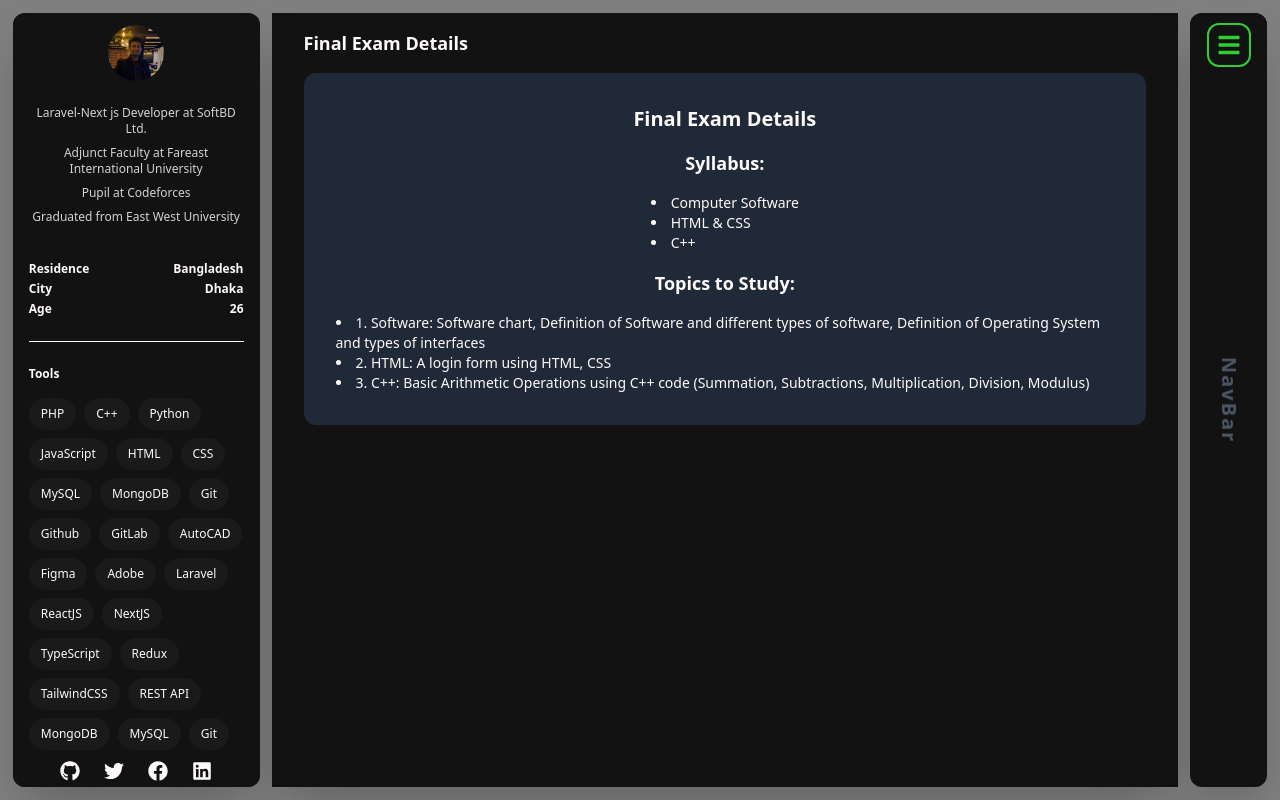
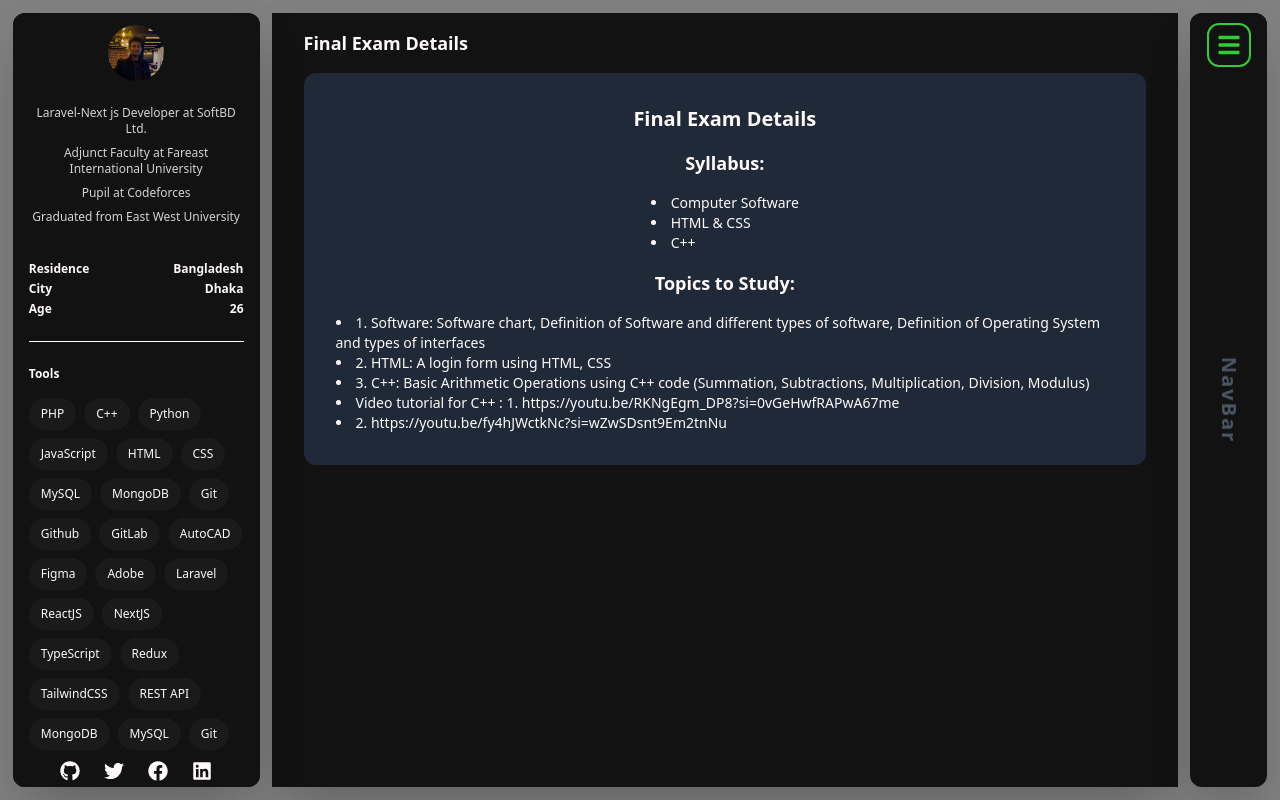
Before and after one commit to Azman-Ahmed/azman-ahmed09, a Next.js app: page /CSE1111 in a window 1280 px wide. Built offline with nearby package versions, Linux system fonts and the light colour scheme.

Commit message:
updated the suggestions

```diff
--- a/src/app/_components/ConstantData/CSE1111fall24.tsx
+++ b/src/app/_components/ConstantData/CSE1111fall24.tsx
@@ -18,7 +18,10 @@
         topics_to_study: [
           "1. Software: Software chart, Definition of Software and different types of software, Definition of Operating System and types of interfaces",
           "2. HTML: A login form using HTML, CSS",
-          "3. C++: Basic Arithmetic Operations using C++ code (Summation, Subtractions, Multiplication, Division, Modulus)"
+          "3. C++: Basic Arithmetic Operations using C++ code (Summation, Subtractions, Multiplication, Division, Modulus)",
+          "Video tutorial for C++ : 1. https://youtu.be/RKNgEgm_DP8?si=0vGeHwfRAPwA67me ",
+          "                         2. https://youtu.be/fy4hJWctkNc?si=wZwSDsnt9Em2tnNu",
+
 
         ]
       }
--- a/src/app/_components/Home/Banner.tsx
+++ b/src/app/_components/Home/Banner.tsx
@@ -7,9 +7,10 @@
 
 const Typewriter = dynamic(() => import("typewriter-effect"), { ssr: false });
 
-const Banner = () => {
+const Banner = ({ setIsOpen }: { setIsOpen?: (value: boolean) => void }) => {
   return (
-    <div className="mb-20 sm:mb-12 md:mb-16 lg:mb-20 xl:mb-24 2xl:mb-28"> {/* Added margin-bottom */}
+    <div className="mb-20 sm:mb-12 md:mb-16 lg:mb-20 xl:mb-24 2xl:mb-28">
+      {/* Added margin-bottom */}
       <BannerLayout>
         <div className="absolute inset-0 z-20 flex items-center justify-center py-6 w-full h-full bg-gradient-to-t from-MidNightBlack">
           {/* Responsive Two-Column Layout */}
@@ -45,7 +46,10 @@
               </div>
 
               {/* Button */}
-              <button className="bg-Green text-Snow px-6 py-2 rounded-lg font-bold hover:bg-Green/90">
+              <button
+                className="bg-Green text-Snow px-6 py-2 rounded-lg font-bold hover:bg-Green/90"
+                onClick={() => setIsOpen && setIsOpen(true)}
+              >
                 Explore
               </button>
             </div>
--- a/src/app/_components/LeftSideBar/LeftSideBarComponents/Tools.tsx
+++ b/src/app/_components/LeftSideBar/LeftSideBarComponents/Tools.tsx
@@ -1,4 +1,4 @@
-import Badge from '../../intro/Badges';
+import Badge from '../../layouts/Badges';
 import { TECH_STACK } from '../../ConstantData/constants';
 const Tools = () => {
   return (
--- a/src/app/_components/RightSideBar/rightbar.tsx
+++ b/src/app/_components/RightSideBar/rightbar.tsx
@@ -4,8 +4,8 @@
 import { FaBlog, FaBook, FaHandshake, FaTasks } from 'react-icons/fa';
 import { ImHome } from 'react-icons/im';
 import { HiIdentification } from 'react-icons/hi';
-import NavItem from '../intro/NavItem';
-import DrawerLayout from '../intro/DrawerLayout';
+import NavItem from '../layouts/NavItem';
+import DrawerLayout from '../layouts/DrawerLayout';
 
 const Nav = ({ setIsOpen, isOpen }: { setIsOpen: any; isOpen: any }) => {
     return (
--- a/src/app/layout.tsx
+++ b/src/app/layout.tsx
@@ -1,15 +1,18 @@
 "use client";
 
 import "./globals.css";
-import { Analytics } from "@vercel/analytics/react"
-import { SpeedInsights } from "@vercel/speed-insights/next"
-import { useEffect, useState } from "react";
+import { Analytics } from "@vercel/analytics/react";
+import { SpeedInsights } from "@vercel/speed-insights/next";
+import { useEffect, useState, createContext } from "react";
 import { FaBars, FaMousePointer } from "react-icons/fa";
 import { SlOptionsVertical } from "react-icons/sl";
-import Intro from "./_components/LeftSideBar/sidebar";
+import LeftSideBar from "./_components/LeftSideBar/sidebar";
 import Nav from "./_components/RightSideBar/rightbar";
-import LeftSideBar from "./_components/LeftSideBar/sidebar";
 
+export const SidebarContext = createContext<{
+  isOpen: boolean;
+  setIsOpen: (value: boolean) => void;
+} | null>(null);
 
 export default function RootLayout({
   children,
@@ -18,106 +21,82 @@
 }) {
   const [isOpen, setIsOpen] = useState(false);
   const [intro, setIntro] = useState(false);
-
-  // There was a hydration error during version 1,
-  // dont know where I did that hydration error,
-  // untill that error catch my and I fix it, this hook will supress the error
-
   const [isHydrated, setIsHydrated] = useState(false);
 
   useEffect(() => {
     setIsHydrated(true);
   }, []);
 
-  if(!isHydrated) return null;
-
-  //
-
-
+  if (!isHydrated) return null;
 
   return (
     <html lang="en">
-      <Analytics/>
-      <SpeedInsights/>
-      <head>
-        {/* Metadata, SEO tags, etc., can be added here */}
-      </head>
+      <Analytics />
+      <SpeedInsights />
       <body className="h-screen font-circular bg-DeepNightBlack text-LightGray">
-        <div className={`h-screen lg:p-[0.8rem] flex flex-col select-none font-circular`}>
-          <div className='lg:hidden'>
-            <div className=' bg-DeepNightBlack text-LightGray w-full h-10 flex items-center justify-between px-2 lg:hidden relative'>
-
-
-              {/* left top icon and its functionality */}
-              <div className='icon flex items-center gap-x-2' onClick={(e) => setIntro(!intro)}>
-                {/* The three dots on the left corner */}
-                <span className='icon border-2 text-Green border-Green p-1 text-sm rounded-lg'>
+        <SidebarContext.Provider value={{ isOpen, setIsOpen }}>
+          <div
+            className={`h-screen lg:p-[0.8rem] flex flex-col select-none font-circular`}
+          >
+            <div className="lg:hidden">
+              <div className="bg-DeepNightBlack text-LightGray w-full h-10 flex items-center justify-between px-2 lg:hidden relative">
+                <div
+                  className="icon flex items-center gap-x-2"
+                  onClick={(e) => setIntro(!intro)}
+                >
+                  <span className="icon border-2 text-Green border-Green p-1 text-sm rounded-lg">
                     <SlOptionsVertical />
                   </span>
-
-                {/* The icon on the left corner three dots */}
-                <div className='text-Snow absolute -right-1 -bottom-1'>
+                  <div className="text-Snow absolute -right-1 -bottom-1">
                     <FaMousePointer />
                   </div>
                 </div>
-
-
-
-              {/* Right Top icon and its functionality */}
-              <div className='icon flex items-center gap-x-2' onClick={(e) => setIsOpen(!isOpen)}>
-                <span className='icon border-2 text-Green border-Green p-1 text-sm rounded-lg'>
-                  {' '}
+                <div
+                  className="icon flex items-center gap-x-2"
+                  onClick={(e) => setIsOpen(!isOpen)}
+                >
+                  <span className="icon border-2 text-Green border-Green p-1 text-sm rounded-lg">
                     <FaBars />
                   </span>
                 </div>
-
               </div>
             </div>
-
-          {/* testing the whole window
-          <h1 style={{ color: "white" }}>hello</h1> */}
-
-
-          <div className='flex relative h-full justify-between gap-x-3'>
-
-            {/* left most side */}
+            <div className="flex relative h-full justify-between gap-x-3">
               <div
-              className={`w-64 h-screen left-0 lg:rounded-xl -top-10 lg:top-0 lg:left-0 lg:h-full overflow-hidden bg-DeepNightBlack shadow-2xl z-50 lg:flex flex-col  lg:relative ${
-                intro ? 'flex absolute' : 'hidden'
-              }`}>
+                className={`w-64 h-screen left-0 lg:rounded-xl -top-10 lg:top-0 lg:left-0 lg:h-full overflow-hidden bg-DeepNightBlack shadow-2xl z-50 lg:flex flex-col lg:relative ${
+                  intro ? "flex absolute" : "hidden"
+                }`}
+              >
                 <LeftSideBar isOpen={intro} setIsOpen={setIntro} />
               </div>
-            {/* overlay */}
-            {intro && <div onClick={(e) => setIntro(false)} className='fixed top-0 left-0  w-full h-full bg-black/50 backdrop-blur-[2px] z-40'></div>}
-
-
-
-
-            {/* middle of screen */}
-            <div className='w-full h-auto lg:w-9/12 shadow-2xl bg-DeepNightBlack relative overflow-auto overflow-x-hidden no-scrollbar'>
+              {intro && (
+                <div
+                  onClick={(e) => setIntro(false)}
+                  className="fixed top-0 left-0  w-full h-full bg-black/50 backdrop-blur-[2px] z-40"
+                ></div>
+              )}
+              <div className="w-full h-auto lg:w-9/12 shadow-2xl bg-DeepNightBlack relative overflow-auto overflow-x-hidden no-scrollbar">
                 {children}
               </div>
-
-
-
-
-
-            {/* right side */}
-            <div className={`hidden lg:block absolute lg:w-20 lg:relative bg-DeepNightBlack shadow-2xl rounded-xl overflow-hidden`}>
-              <div onClick={(e) => setIsOpen(!isOpen)} className='bg-MidNightBlack text-Green hidden lg:flex items-center h-16 justify-center text-2xl '>
-                <span className='icon border-2 border-Green p-2 rounded-xl'>
-                  {' '}
+              <div
+                className={`hidden lg:block absolute lg:w-20 lg:relative bg-DeepNightBlack shadow-2xl rounded-xl overflow-hidden`}
+              >
+                <div
+                  onClick={(e) => setIsOpen(!isOpen)}
+                  className="bg-MidNightBlack text-Green hidden lg:flex items-center h-16 justify-center text-2xl "
+                >
+                  <span className="icon border-2 border-Green p-2 rounded-xl">
                     <FaBars />
                   </span>
                 </div>
-              <span className='absolute top-1/2 left-1/2 -translate-x-1/2 -translate-y-1/2 rotate-90 flex items-center justify-center text-center text-xl text-gray-600 font-extrabold tracking-widest'>
+                <span className="absolute top-1/2 left-1/2 -translate-x-1/2 -translate-y-1/2 rotate-90 flex items-center justify-center text-center text-xl text-gray-600 font-extrabold tracking-widest">
                   NavBar
                 </span>
               </div>
               {<Nav isOpen={isOpen} setIsOpen={setIsOpen} />}
             </div>
           </div>
-
+        </SidebarContext.Provider>
       </body>
     </html>
   );
```
Also changed, not shown: src/app/_components/layouts/Badges.tsx (renamed from src/app/_components/intro/Badges.tsx), src/app/_components/layouts/DrawerLayout.tsx (renamed from src/app/_components/intro/DrawerLayout.tsx), src/app/_components/layouts/NavItem.tsx (renamed from src/app/_components/intro/NavItem.tsx), src/app/page.tsx (line endings or trailing spaces). Lines whose indentation alone changed are shown as unchanged.
